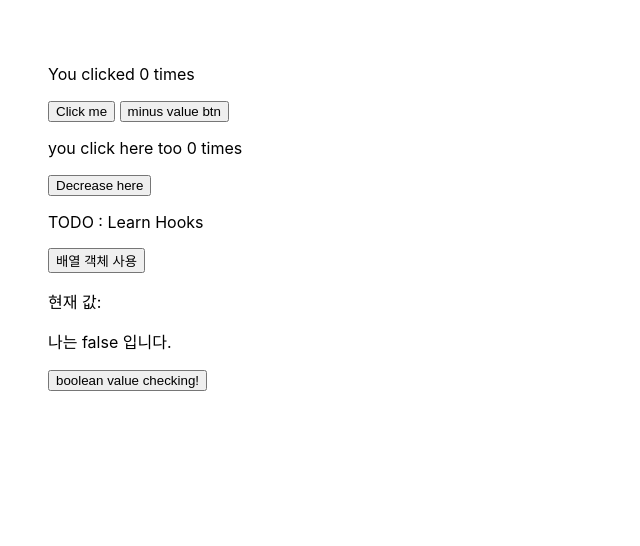
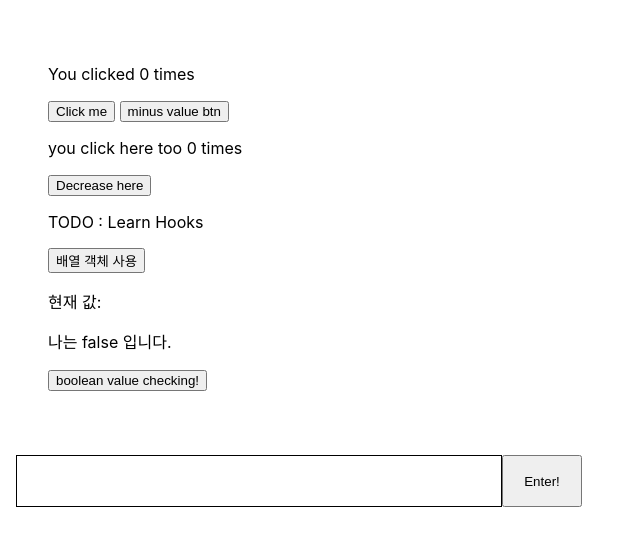
Before and after one commit to Captainjack-kor/studyAlone, a React (Create React App) app in the folder practice/react-hooks/hook/: page / in a window 1280 px wide. Shown: the top 546 px of the page, without its empty margins (0-640 px from the left). Built offline with nearby package versions, Linux system fonts and the light colour scheme.

Commit message:
tweets learning first

```diff
--- a/practice/react-hooks/hook/src/App.css
+++ b/practice/react-hooks/hook/src/App.css
@@ -1,3 +1,16 @@
 .test {
   padding: 3rem;
 }
+
+.tweet {
+  margin: 1rem;
+  margin-right: 0;
+  width: 30rem;
+  height: 3rem;
+  border: 1px solid black;
+}
+
+.addTweet {
+  width: 5rem;
+  height: 52px;
+}
--- a/practice/react-hooks/hook/src/App.js
+++ b/practice/react-hooks/hook/src/App.js
@@ -21,8 +21,28 @@ function App() {
   const [decrease, setDecrease] = useState(0);
   const [todos, setTodos] = useState([{ text: 'Learn Hooks' }]);
   const [check, setCheck] = useState(false);
+  const [tweet, setTweet] = useState({ tweets: [], newTweetContent: ""});
   const toggleTest = () => {
     setCheck(check => !check);
+  }
+  console.log(tweet);
+  const addTweet = () => {
+    const newTweet = {
+      date: new Date().toISOString().substring(0, 10),
+      content: tweet.newTweetContent
+    }
+
+    // setTweet(prev => {
+    //   tweets: [...prev.tweets, newTweet]
+    // })
+    // setTweet(prev => {
+    //     tweets: [...prev.tweets, newTweet]
+    // }
+  }
+
+  const onChangeText = (e) => {
+    //console.log(e.target.value);
+    setTweet({ newTweetContent: e.target.value })
   }
 
   useEffect(() => {
@@ -57,7 +77,14 @@ function App() {
         { check ? <p> 나는 true 입니다. </p> : <p> 나는 false 입니다. </p> }
         <button onClick={toggleTest}>boolean value checking!</button>
         {/* {console.log(check)} */}
+
       </div>
+
+      <input type="text" className="tweet" onChange={onChangeText}>
+      </input>
+      <button className="addTweet" onClick={addTweet}>Enter!</button>
+
+      {}
     </>
   );
 }
```
